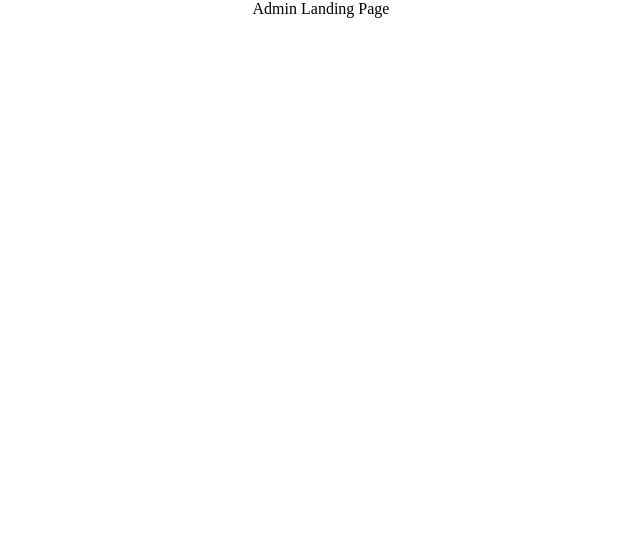
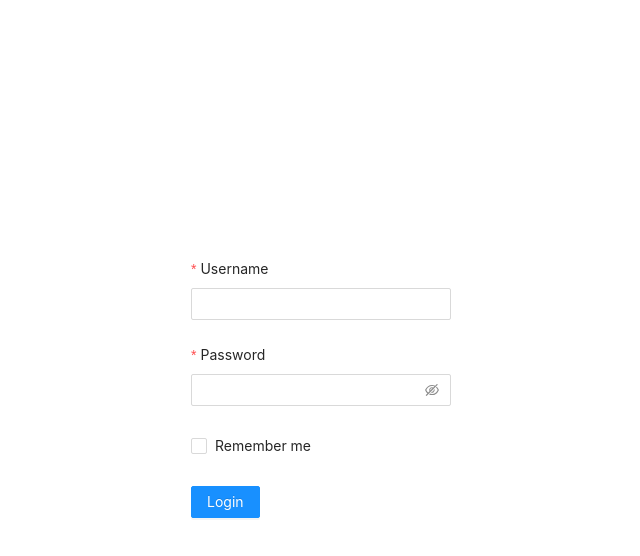
Before and after one commit to Mini-Projects-Group/Virtual-Lab-Admin, a React (Create React App) app: page /login in a window 1280 px wide. Shown: the top 556 px of the page, without its empty margins (319-959 px from the left). Built offline with nearby package versions, Linux system fonts and the light colour scheme; the HTML template or start-up script is replaced by a standard one.

Commit message:
admin login done

```diff
--- a/package.json
+++ b/package.json
@@ -13,6 +13,7 @@
     "@types/react-router-dom": "^5.1.7",
     "antd": "^4.15.6",
     "axios": "^0.21.1",
+    "jwt-decode": "^3.1.2",
     "react": "^17.0.2",
     "react-dom": "^17.0.2",
     "react-redux": "^7.2.4",
--- a/src/App.css
+++ b/src/App.css
@@ -1,38 +1 @@
-.App {
-  text-align: center;
-}
-
-.App-logo {
-  height: 40vmin;
-  pointer-events: none;
-}
-
-@media (prefers-reduced-motion: no-preference) {
-  .App-logo {
-    animation: App-logo-spin infinite 20s linear;
-  }
-}
-
-.App-header {
-  background-color: #282c34;
-  min-height: 100vh;
-  display: flex;
-  flex-direction: column;
-  align-items: center;
-  justify-content: center;
-  font-size: calc(10px + 2vmin);
-  color: white;
-}
-
-.App-link {
-  color: #61dafb;
-}
-
-@keyframes App-logo-spin {
-  from {
-    transform: rotate(0deg);
-  }
-  to {
-    transform: rotate(360deg);
-  }
-}
+@import '~antd/dist/antd.css';
--- a/src/App.tsx
+++ b/src/App.tsx
@@ -6,6 +6,7 @@ import StaticPages from "./components/StaticPages";
 import PrivateRoute from "./routes/PrivateRoute";
 import PublicRoute from "./routes/PublicRoute";
 import { BrowserRouter } from "react-router-dom";
+import Login from "./components/Login/Login";
 
 function App() {
   return (
@@ -13,6 +14,7 @@ function App() {
       <BrowserRouter>
         <Switch>
           <PrivateRoute exact path='/auth' component={AuthPages} />
+          <PublicRoute exact path="/login" component={Login} />
           <PublicRoute path='/' component={StaticPages} />
         </Switch>
       </BrowserRouter>
--- a/src/components/AuthPages/index.tsx
+++ b/src/components/AuthPages/index.tsx
@@ -1,7 +1,20 @@
-import React from "react";
+import React, { useEffect, useState } from "react";
+import jwt_decode from 'jwt-decode';
 
 const AuthPages = () => {
-  return <div>Auth Page 1</div>;
+  const [user, setUser]: any = useState(null);
+
+  useEffect(() =>{
+    let token: any = localStorage.getItem('vl-token');
+    let decoded = jwt_decode(token);
+    setUser(decoded as any);
+  },[])
+
+  return <div>
+    Auth Page 1
+
+    { user && <div>Logged In as: {user?.username}</div>}
+    </div>;
 };
 
 export default AuthPages;
--- /dev/null
+++ b/src/components/Login/Login.module.css
@@ -0,0 +1,7 @@
+.formContainer{
+    height: 100vh;
+    display: flex;
+    width: 100%;
+    justify-content: center;
+    align-items: center;
+}
--- /dev/null
+++ b/src/components/Login/Login.tsx
@@ -0,0 +1,60 @@
+import React, { useState } from 'react';
+import { Form, Input, Button, Checkbox, Row, Col } from 'antd';
+import styles from './Login.module.css';
+import axios from 'axios';
+import { SERVER_URL } from '../../constants';
+import { useHistory } from 'react-router';
+
+
+const Login = () => {
+    const history = useHistory();
+
+    const handleSubmit = async (val: any) => {
+        const data = await axios.post(`${SERVER_URL}/admin/login`,{username: val.username, password: val.password});
+        if(!data.data.error) {
+            let token = data.data.token;
+            localStorage.setItem('vl-token', token);
+            history.push('/');
+        }
+    }
+
+    return  <div className={styles.formContainer}>
+                <Form
+                    name="basic"
+                    layout={'vertical'}
+                    initialValues={{ remember: false }}
+                    onFinish={handleSubmit}
+                    >
+                    <Form.Item
+                        label="Username"
+                        name="username"
+                        rules={[{ required: true, message: 'Please input your username!' }]}
+                    >
+                        <Input />
+                    </Form.Item>
+
+                    <Form.Item
+                        label="Password"
+                        name="password"
+                        rules={[
+                            { required: true, message: 'Please input your password!' },
+                            {min: 8, message: 'Password should have minimum 8 characters'}
+                        ]}
+                    >
+                        <Input.Password />
+                    </Form.Item>
+
+                    <Form.Item name="remember" valuePropName="checked">
+                        <Checkbox>Remember me</Checkbox>
+                    </Form.Item>
+
+                    <Form.Item>
+                        <Button type="primary" htmlType="submit">
+                            Login
+                        </Button>
+                    </Form.Item>
+                </Form>
+    </div>
+}
+
+export default Login;
--- a/src/components/StaticPages/index.tsx
+++ b/src/components/StaticPages/index.tsx
@@ -1,6 +1,15 @@
-import React from "react";
+import React, { useEffect } from "react";
+import { useHistory } from "react-router";
 
 const StaticPages = () => {
+  const history = useHistory();
+
+  useEffect(() => {
+    let adminToken: String | null = localStorage.getItem('vl-token');
+
+    if(!adminToken)
+      history.push('/login');
+  },[]);
   return <div>Admin Landing Page</div>;
 };
 
--- a/src/constants.ts
+++ b/src/constants.ts
@@ -8,3 +8,6 @@ export const DARK2 = "#AAB8C2";
 
 export const LIGHT1 = "#E1E8ED";
 export const LIGHT2 = "#F5F8FA";
+
+// export const SERVER_URL = 'http://localhost:5000/api';
+export const SERVER_URL = 'https://virtual-lab-backend.herokuapp.com/api';
```
Also changed, not shown: 1 other file (tests, documents, lock files or other folders).
